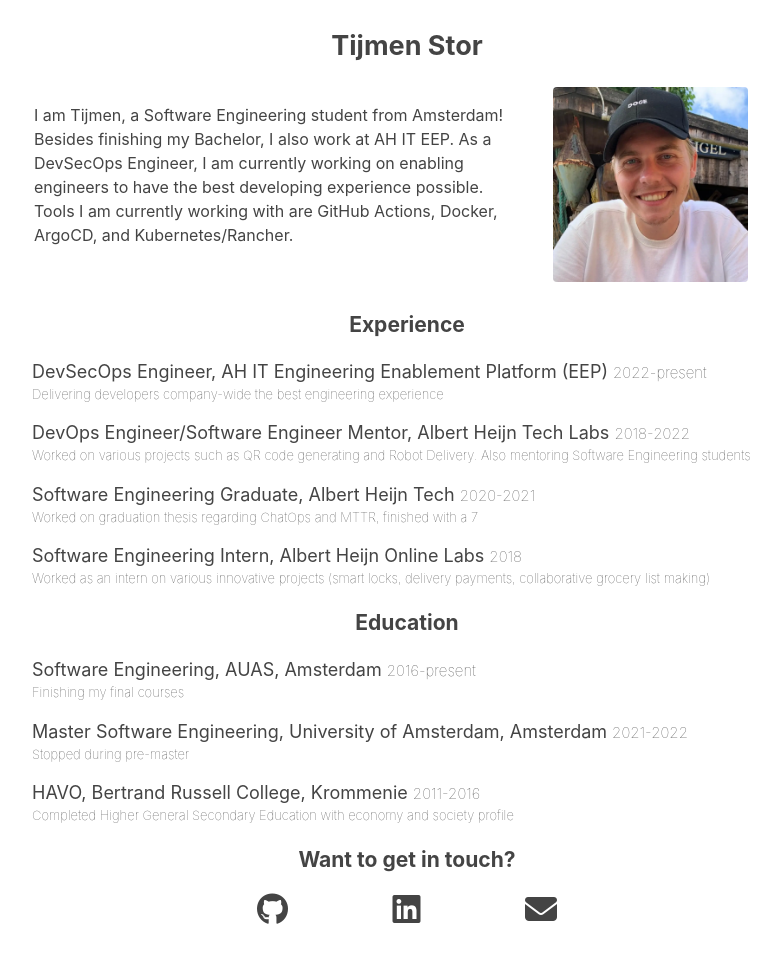
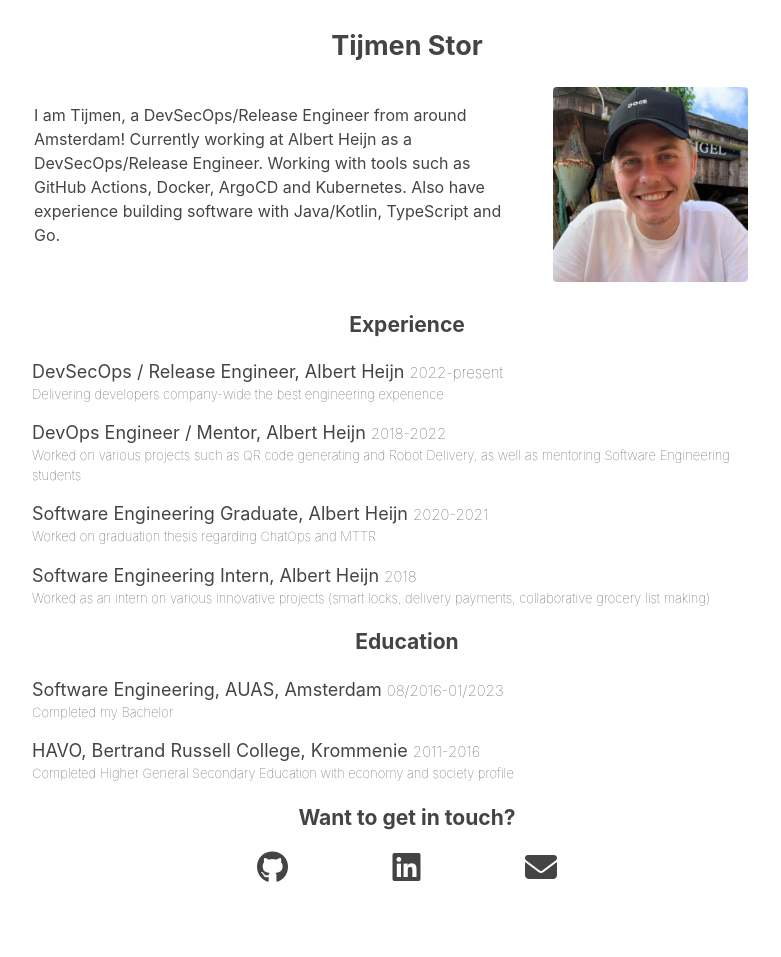
Before and after one commit to tijmenstor/tijmenstor.github.io, a Jekyll site: the page built from index.md, in a window 1280 px wide. Shown: the whole page, without its empty margins (233-1014 px from the left). Built offline with Jekyll 4.4.1, drawn with Linux system fonts in a browser that asks for light colours; nearby versions of some CDN libraries; after the commit the page ends 915 px from its top, so only the background shows below that.

Commit message:
Update everything

```diff
--- a/_config.yml
+++ b/_config.yml
@@ -1,9 +1,9 @@
-title: Tijmen Stor - Student Software Engineering
+title: Tijmen Stor - DevSecOps Engineer @ Albert Heijn
 description: >-
   Portfolio website of Tijmen Stor
 author: Tijmen Stor
 baseurl: ""
-url: "" # the base hostname & protocol for your site, e.g. http://example.com
+url: "https://tijmen.dev" # the base hostname & protocol for your site, e.g. http://example.com
 github_username: Tijmen34
 instagram_username: tijmen_075
 obfuscatedMail: javascript:location='mailto:\u0074\u0069\u006a\u006d\u0065\u006e\u0040\u0073\u0074\u006f\u0072\u002e\u0064\u0065\u0076';void 0
--- a/_data/education.yml
+++ b/_data/education.yml
@@ -2,13 +2,8 @@
   - study: Software Engineering
     school: AUAS
     place: Amsterdam
-    time-span: 2016-present
-    description: Finishing my final courses
-  - study: Master Software Engineering
-    school: University of Amsterdam
-    place: Amsterdam
-    time-span: 2021-2022
-    description: Stopped during pre-master
+    time-span: 08/2016-01/2023
+    description: Completed my Bachelor
   - study: HAVO
     school: Bertrand Russell College
     place: Krommenie
--- a/_data/work-experience.yml
+++ b/_data/work-experience.yml
@@ -1,17 +1,17 @@
 data:
-  - job: DevSecOps Engineer
-    company: AH IT Engineering Enablement Platform (EEP)
+  - job: DevSecOps / Release Engineer
+    company: Albert Heijn
     time-span: 2022-present
     description: Delivering developers company-wide the best engineering experience
-  - job: DevOps Engineer/Software Engineer Mentor
-    company: Albert Heijn Tech Labs
+  - job: DevOps Engineer / Mentor
+    company: Albert Heijn
     time-span: 2018-2022
-    description: Worked on various projects such as QR code generating and Robot Delivery. Also mentoring Software Engineering students
+    description: Worked on various projects such as QR code generating and Robot Delivery, as well as mentoring Software Engineering students
   - job: Software Engineering Graduate
-    company: Albert Heijn Tech
+    company: Albert Heijn
     time-span: 2020-2021
-    description: Worked on graduation thesis regarding ChatOps and MTTR, finished with a 7
+    description: Worked on graduation thesis regarding ChatOps and MTTR
   - job: Software Engineering Intern
-    company: Albert Heijn Online Labs
+    company: Albert Heijn
     time-span: 2018
     description: Worked as an intern on various innovative projects (smart locks, delivery payments, collaborative grocery list making)
--- a/_layouts/default.html
+++ b/_layouts/default.html
@@ -15,10 +15,10 @@
     <div class="row">
       <div class="left">
         <p class="intro-text">
-          I am Tijmen, a Software Engineering student from Amsterdam!
-          Besides finishing my Bachelor, I also work at AH IT EEP.
-          As a DevSecOps Engineer, I am currently working on enabling engineers to have the best developing experience possible.
-          Tools I am currently working with are GitHub Actions, Docker, ArgoCD, and Kubernetes/Rancher.
+          I am Tijmen, a DevSecOps/Release Engineer from around Amsterdam!
+          Currently working at Albert Heijn as a DevSecOps/Release Engineer.
+          Working with tools such as GitHub Actions, Docker, ArgoCD and Kubernetes.
+          Also have experience building software with Java/Kotlin, TypeScript and Go.
         </p>
       </div>
       <div class="right center-img-col">
```
